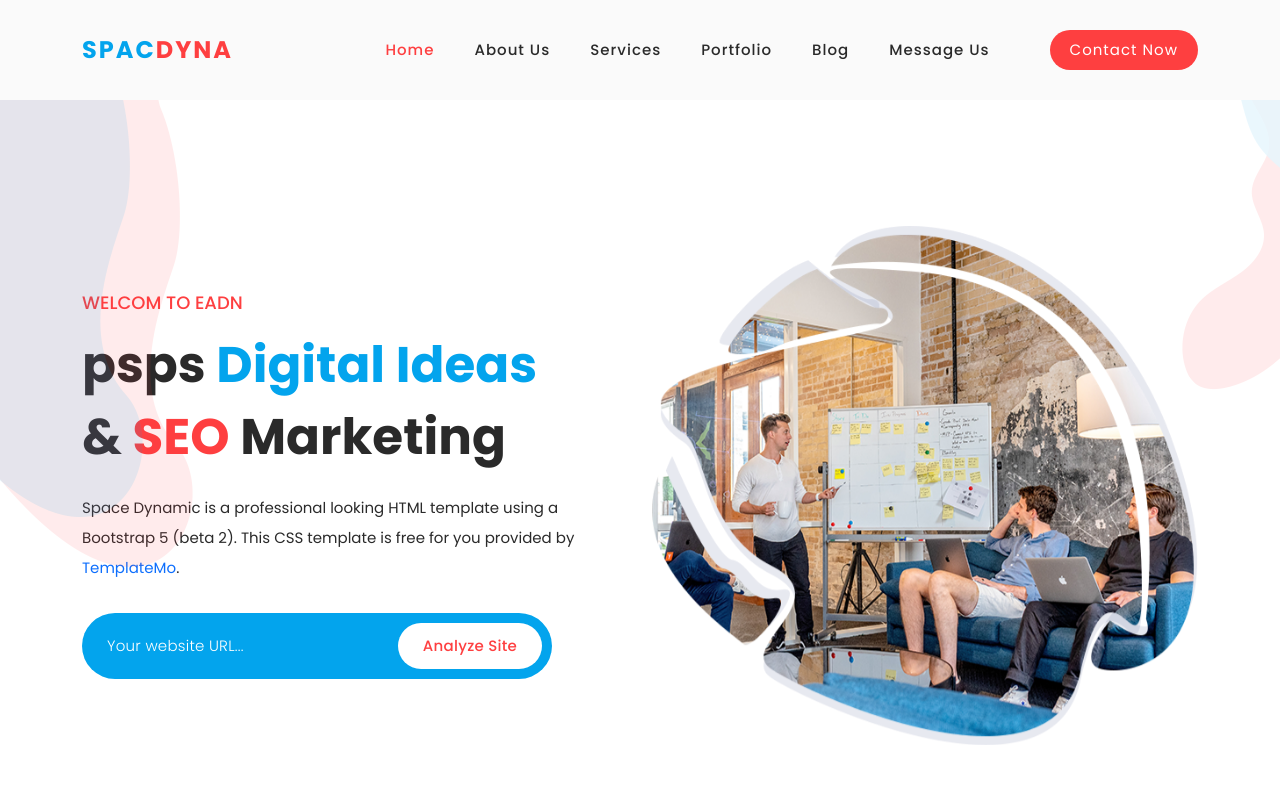
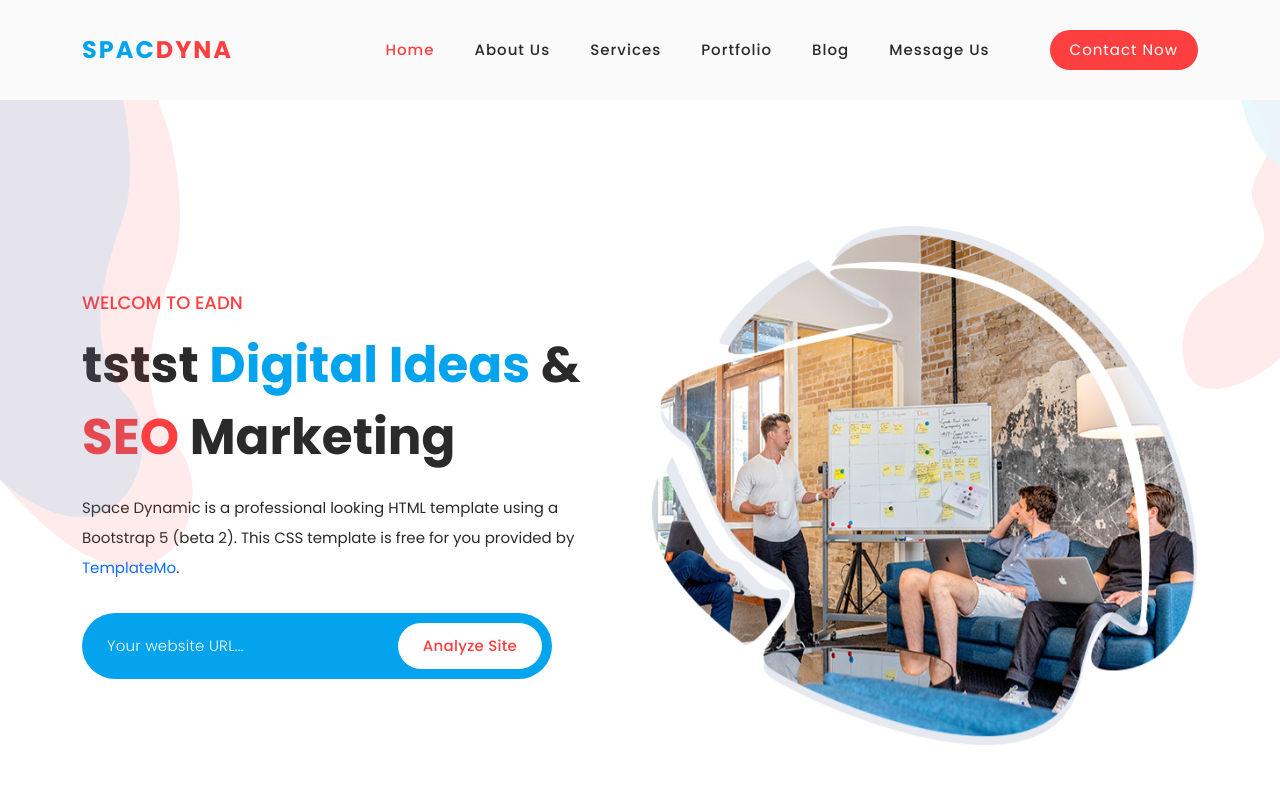
Before and after one commit to redamouffok/eadn, a plain HTML site: page app/code/index.html in a window 1280 px wide. Shown: the top 800 px of the page. Drawn offline with Linux system fonts and the light colour scheme.

Commit message:
nadinemz

```diff
--- a/app/code/index.html
+++ b/app/code/index.html
@@ -84,7 +84,7 @@ https://templatemo.com/tm-562-space-dynamic
             <div class="col-lg-6 align-self-center">
               <div class="left-content header-text wow fadeInLeft" data-wow-duration="1s" data-wow-delay="1s">
                 <h6>welcom to EADN</h6>
-                <h2>psps <em>Digital Ideas</em> &amp; <span>SEO</span> Marketing</h2>
+                <h2>tstst <em>Digital Ideas</em> &amp; <span>SEO</span> Marketing</h2>
                 <p>Space Dynamic is a professional looking HTML template using a Bootstrap 5 (beta 2). This CSS template is free for you provided by <a rel="nofollow" href="https://templatemo.com/page/1" target="_parent">TemplateMo</a>.</p>
                 <form id="search" action="#" method="GET">
                   <fieldset>
```
